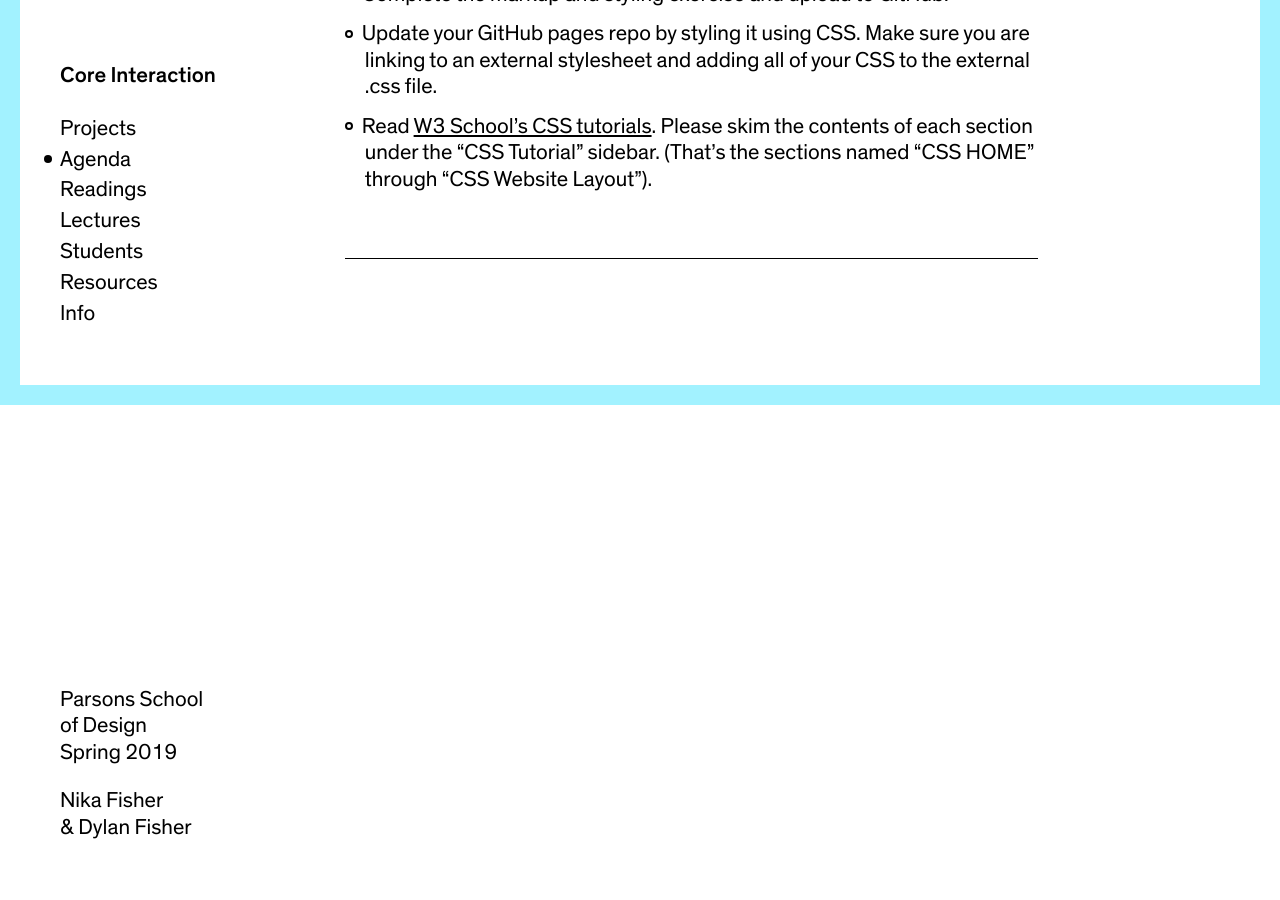
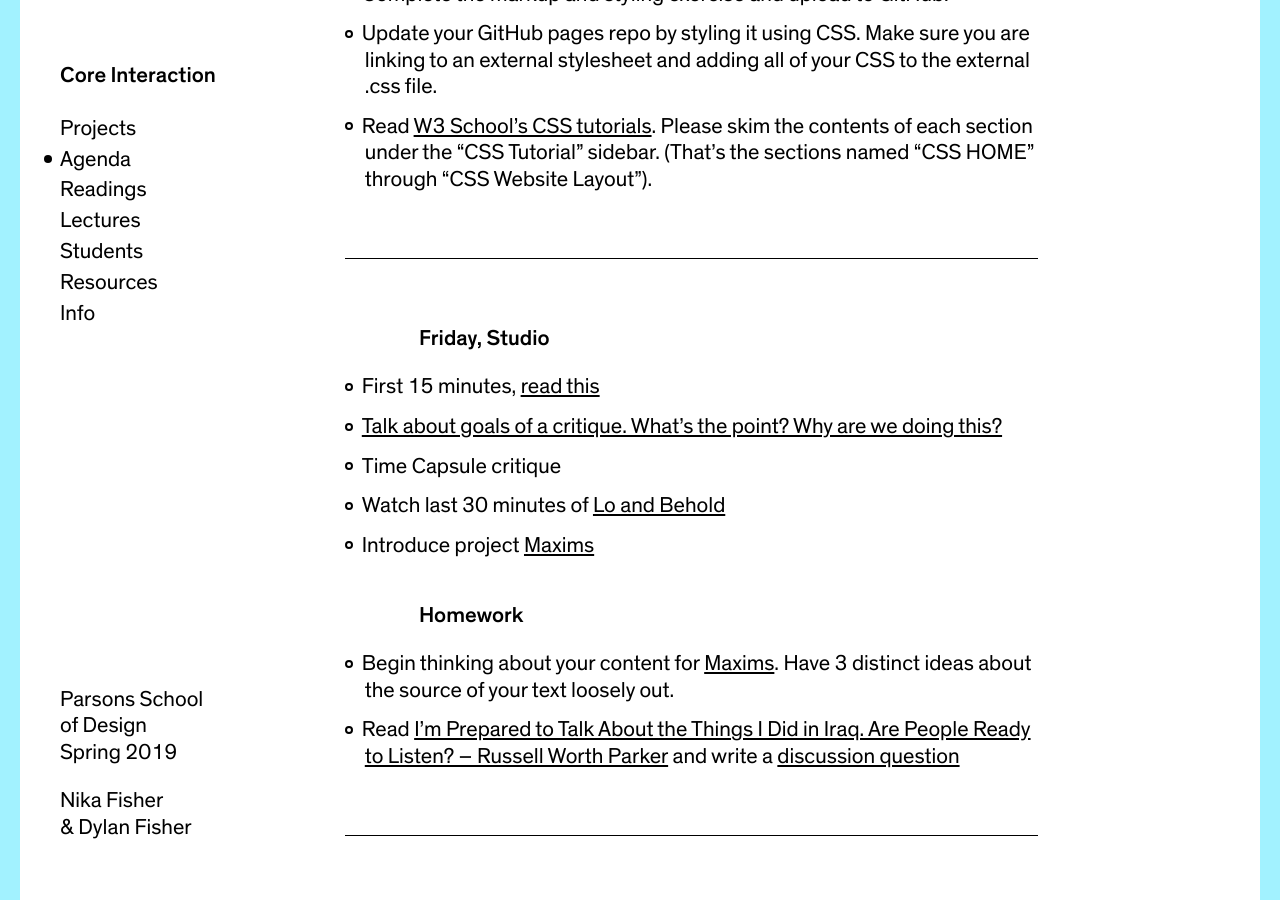
Before and after one commit to dylanfisher/ci19, a Jekyll site: the page built from _agendas/week-2.md, in a window 1280 px wide and 900 px high, scrolled down 1282 px. Built offline with Jekyll 4.4.1, drawn with Linux system fonts in a browser that asks for light colours.

Commit message:
Add agenda

```diff
--- a/_agendas/week-2.md
+++ b/_agendas/week-2.md
@@ -36,3 +36,17 @@ date_range:       1/29 – 2/01
 - Read [W3 School's CSS tutorials](https://www.w3schools.com/css/default.asp). Please skim the contents of each section under the "CSS Tutorial" sidebar. (That's the sections named "CSS HOME" through "CSS Website Layout").
 
 ---
+
+### Friday, Studio
+
+- First 15 minutes, [read this](https://uxdesign.cc/dont-take-design-critique-as-an-insult-6cf187ca6308)
+- [Talk about goals of a critique. What&rsquo;s the point? Why are we doing this?](https://paper.dropbox.com/doc/Critique-Process--AWvYNcNHjg3dtOdz0_znbGYRAQ-3olfNGk6T60QAelyLZNnj)
+- Time Capsule critique
+- Watch last 30 minutes of [Lo and Behold](https://www.netflix.com/watch/80097363?source=35)
+- Introduce project [Maxims](projects/maxims)
+
+### Homework
+- Begin thinking about your content for [Maxims](projects/maxims). Have 3 distinct ideas about the source of your text loosely out.
+- Read [I’m Prepared to Talk About the Things I Did in Iraq. Are People Ready to Listen? – Russell Worth Parker](https://www.nytimes.com/2019/01/17/magazine/iraq-marine-phraselator.html) and write a [discussion question](https://docs.google.com/document/d/1SasK6M2XYBT9EggStuVZi0uh2W7wzJgV55KdRBmlVCo/edit?usp=sharing)
+
+---
```
